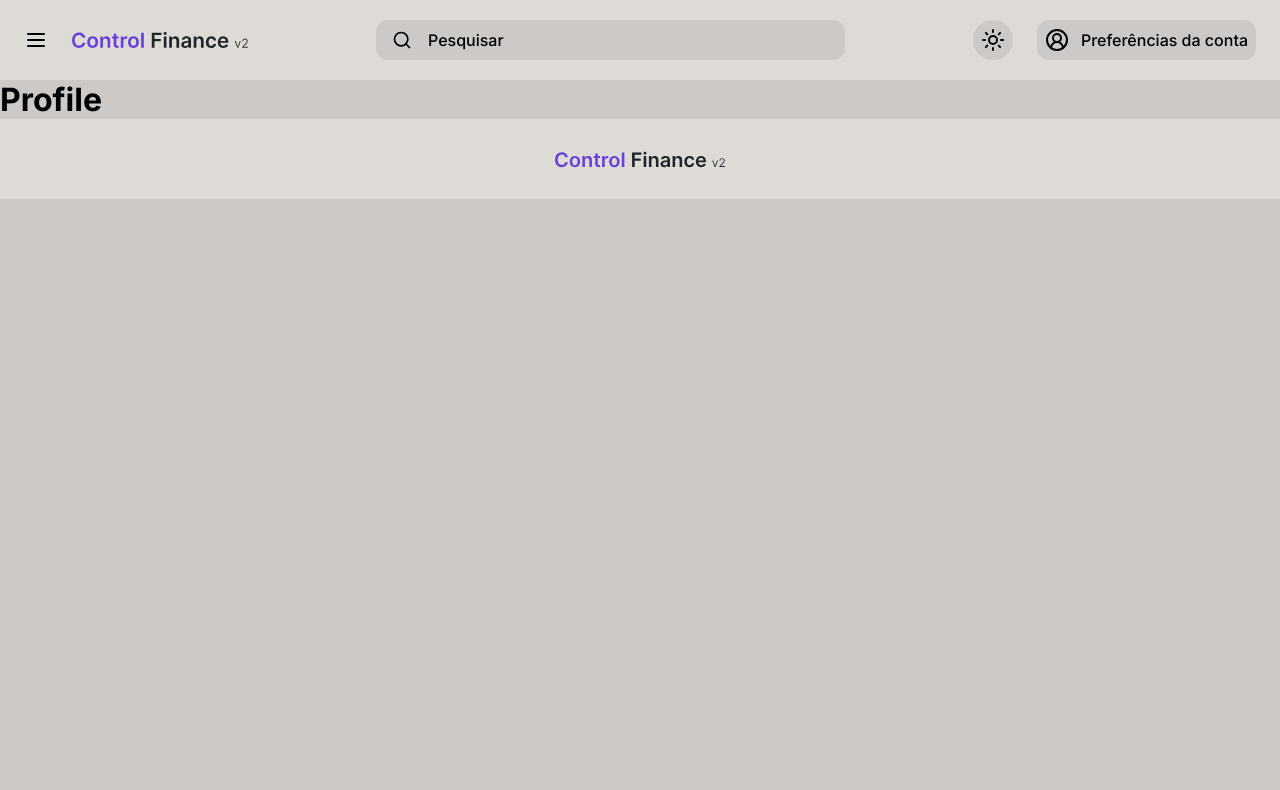
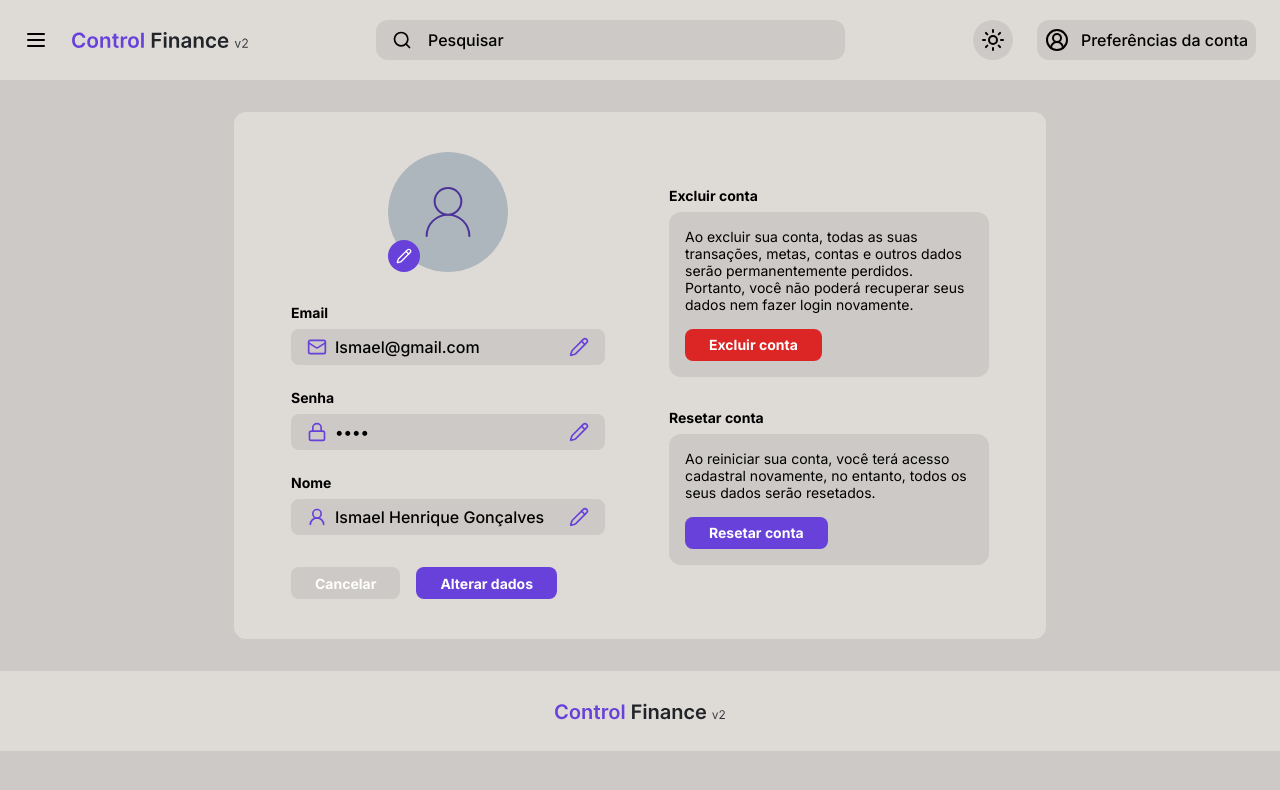
Before and after one commit to ismael-henrique-dev/Control-Finance-v2-Frontend, a React (Vite) app: page /profile in a window 1280 px wide. Shown: the top 790 px of the page. Built offline with nearby package versions, Linux system fonts and the light colour scheme.

Commit message:
Page Profile complete

```diff
--- /dev/null
+++ b/src/pages/Profile/InputFileUpload/index.tsx
@@ -0,0 +1,77 @@
+import { Pencil } from "lucide-react"
+import React, { useState, ChangeEvent } from "react"
+import styled from "styled-components"
+import initialImage from "../../../assets/initial-picture-profile.svg"
+
+const Container = styled.div`
+  display: flex;
+  flex-direction: column;
+  align-items: center;
+`
+
+const ProfilePic = styled.div<{ imageUrl: string }>`
+  width: 7.5rem;
+  height: 7.5rem;
+  border-radius: 50%;
+  background-color: #ccc;
+  background-image: url(${(props) => props.imageUrl});
+  background-size: cover;
+  background-position: center;
+  position: relative;
+`
+
+const Input = styled.input`
+  display: none;
+`
+
+const Label = styled.label`
+  cursor: pointer;
+  position: absolute;
+  bottom: 0;
+  left: 0;
+  width: 2rem;
+  height: 2rem;
+  background-color: ${(props) => props.theme.secundary};
+  border-radius: 50%;
+  display: flex;
+  align-items: center;
+  justify-content: center;
+
+  svg {
+    color: ${(props) => props.theme.white};
+    width: 1rem;
+    height: 1rem;
+  }
+`
+
+export function InputFileUpload() {
+  const [imageUrl, setImageUrl] = useState<string>(initialImage)
+
+  const handleImageChange = (event: ChangeEvent<HTMLInputElement>) => {
+    if (event.target.files && event.target.files[0]) {
+      const reader = new FileReader()
+      reader.onload = (e) => {
+        if (e.target && typeof e.target.result === "string") {
+          setImageUrl(e.target.result)
+        }
+      }
+      reader.readAsDataURL(event.target.files[0])
+    }
+  }
+
+  return (
+    <Container>
+      <ProfilePic imageUrl={imageUrl}>
+        <Input
+          type="file"
+          id="file"
+          accept="image/*"
+          onChange={handleImageChange}
+        />
+        <Label htmlFor="file">
+          <Pencil />
+        </Label>
+      </ProfilePic>
+    </Container>
+  )
+}
--- a/src/pages/Profile/index.tsx
+++ b/src/pages/Profile/index.tsx
@@ -1,7 +1,78 @@
+import { Lock, Mail, Pencil, UserRound } from "lucide-react"
+import {
+  Button,
+  Card,
+  ContainerButtonsForm,
+  ContainerCards,
+  ContainerForm,
+  ContainerInput,
+  ContainerInputs,
+  ContainerProfile,
+  Label,
+} from "./styles"
+import { InputFileUpload } from "./InputFileUpload"
+
+const teste = {
+  email: "Ismael@gmail.com",
+  password: "1234",
+  name: "Ismael Henrique Gonçalves",
+}
+
 export function Profile() {
   return (
-    <>
-      <h1>Profile</h1>
-    </>
+    <ContainerProfile>
+      <ContainerForm>
+        <InputFileUpload />
+        <ContainerInputs>
+          <Label>Email</Label>
+          <ContainerInput>
+            <div>
+              <Mail />
+              <input type="email" value={teste.email} />
+            </div>
+            <Pencil />
+          </ContainerInput>
+          <Label>Senha</Label>
+          <ContainerInput>
+            <div>
+              <Lock />
+              <input type="password" value={teste.password} />
+            </div>
+            <Pencil />
+          </ContainerInput>
+          <Label>Nome</Label>
+          <ContainerInput>
+            <div>
+              <UserRound />
+              <input type="text" value={teste.name} />
+            </div>
+            <Pencil />
+          </ContainerInput>
+          <ContainerButtonsForm>
+            <Button>Cancelar</Button>
+            <Button variant="purple">Alterar dados</Button>
+          </ContainerButtonsForm>
+        </ContainerInputs>
+      </ContainerForm>
+      <ContainerCards>
+        <Label>Excluir conta</Label>
+        <Card>
+          <p>
+            Ao excluir sua conta, todas as suas transações, metas, contas e
+            outros dados serão permanentemente perdidos. Portanto, você não
+            poderá recuperar seus dados nem fazer login novamente.
+          </p>
+          <Button variant="red">Excluir conta</Button>
+        </Card>
+        <Label>Resetar conta</Label>
+        <Card>
+          <p>
+            Ao reiniciar sua conta, você terá acesso cadastral novamente, no
+            entanto, todos os seus dados serão resetados.
+          </p>
+          <Button variant="purple">Resetar conta</Button>
+        </Card>
+      </ContainerCards>
+    </ContainerProfile>
   )
 }
--- /dev/null
+++ b/src/pages/Profile/styles.ts
@@ -0,0 +1,124 @@
+import styled from "styled-components"
+
+export const ContainerProfile = styled.div`
+  max-width: 50.75rem;
+  background-color: ${(props) => props.theme.primaryGray};
+  display: flex;
+  justify-content: center;
+  align-items: center;
+  gap: 4rem;
+  padding: 2.5rem;
+  margin: 2rem auto;
+  flex-wrap: wrap;
+  border-radius: 12px;
+`
+
+export const ContainerForm = styled.div`
+  display: flex;
+  flex-direction: column;
+  align-items: center;
+  gap: 2rem;
+  /* justify-content: center;  */
+`
+
+export const ContainerInputs = styled.div`
+  display: flex;
+  align-items: start;
+  flex-direction: column;
+  gap: 1.5rem;
+`
+
+export const ContainerInput = styled.div`
+  background-color: ${(props) => props.theme.secundaryGray};
+  display: flex;
+  align-items: center;
+  justify-content: space-between;
+  padding: 0.5rem 1rem;
+  margin-top: 0.5rem;
+  border-radius: 8px;
+
+  svg {
+    width: 1.25rem;
+    height: 1.25rem;
+    color: ${(props) => props.theme.secundary};
+  }
+
+  div {
+    display: flex;
+    align-items: center;
+    gap: 0.5rem;
+
+    input {
+      background-color: transparent;
+      border: none;
+      color: ${(props) => props.theme.text};
+      font-weight: 500;
+      font-size: 1rem;
+    }
+  }
+`
+
+export const ContainerButtonsForm = styled.div`
+  display: flex;
+  gap: 1rem;
+  margin-top: 0.5rem;
+`
+
+interface ButtonVariants {
+  variant?: "purple" | "red"
+}
+
+export const Button = styled.div<ButtonVariants>`
+  height: 32px;
+  display: flex;
+  justify-content: center;
+  align-items: center;
+  font-size: 0.875rem;
+  font-weight: bold;
+  padding: 0.5rem 1.5rem;
+  color: ${(props) => props.theme.white};
+  border-radius: 8px;
+  cursor: pointer;
+
+  background-color: ${(props) => {
+    switch (props.variant) {
+      case "purple":
+        return props.theme.secundary
+      case "red":
+        return props.theme.red
+      default:
+        return props.theme.secundaryGray
+    }
+  }};
+`
+
+export const Label = styled.label`
+  font-size: 0.875rem;
+  font-weight: bold;
+  color: ${(props) => props.theme.text};
+  margin-bottom: -1.5rem;
+`
+
+export const ContainerCards = styled.div`
+  display: flex;
+  flex-direction: column;
+  gap: 2rem;
+`
+
+export const Card = styled.div`
+  width: 20rem;
+  background-color: ${(props) => props.theme.secundaryGray};
+  display: flex;
+  flex-direction: column;
+  align-items: start;
+  justify-content: start;
+  padding: 1rem;
+  gap: 1rem;
+  border-radius: 12px;
+
+  p {
+    color: ${(props) => props.theme.text};
+    font-size: 0.875rem;
+    font-weight: 400;
+  }
+`
```
Also changed, not shown: src/assets/initial-picture-profile.svg (added).
